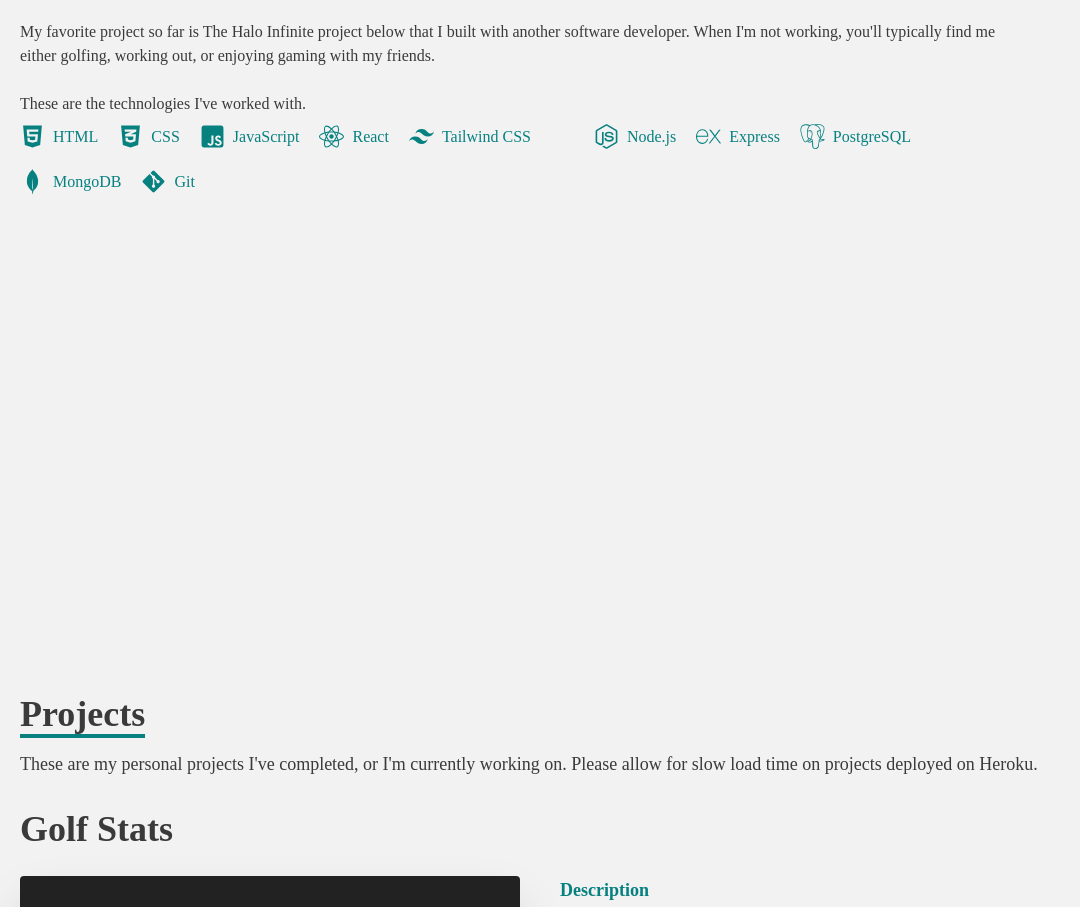
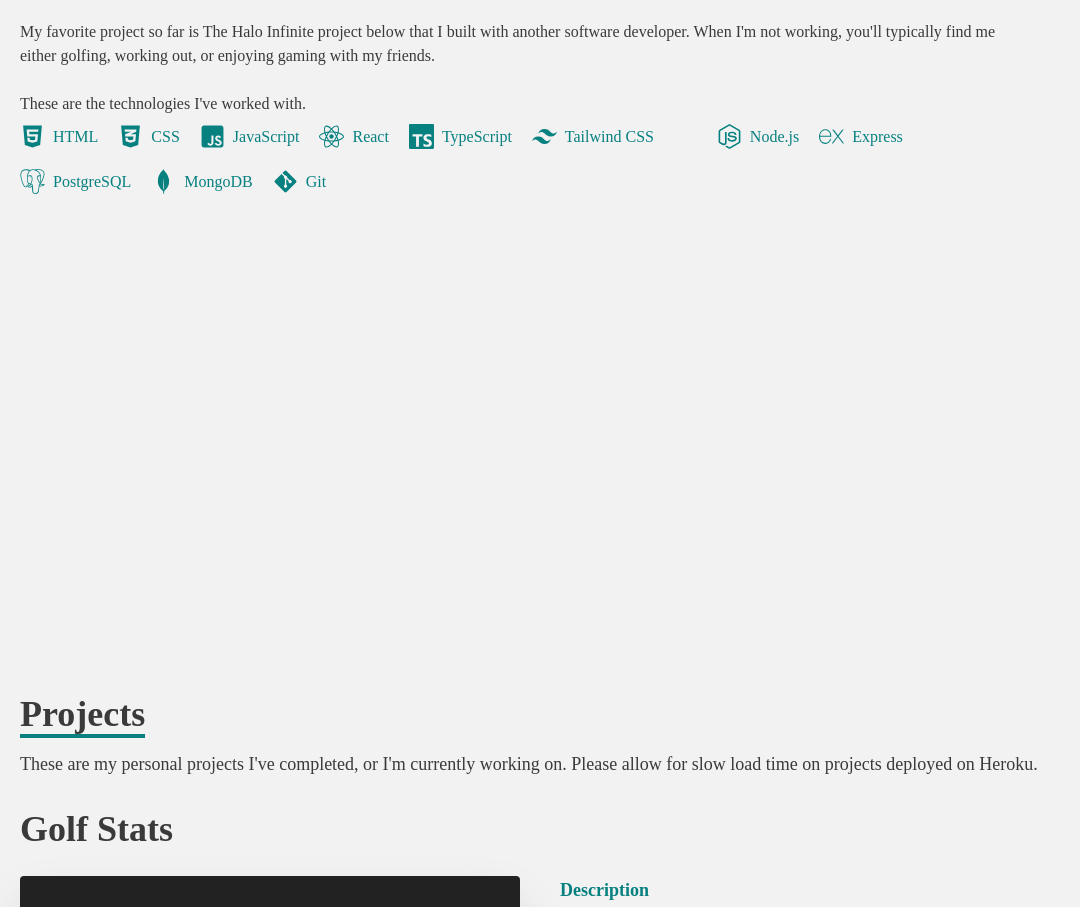
Before and after one commit to dougbeckwith/portfolio, a React (Create React App) app: page / in a window 1280 px wide. Shown: the part 1260-2167 px from the top of the page, without its empty margins (0-1080 px from the left). Built offline with nearby package versions, Linux system fonts and the light colour scheme.

Commit message:
add typescript to skills

```diff
--- a/src/components/about/About.jsx
+++ b/src/components/about/About.jsx
@@ -11,7 +11,8 @@ import {
   SiTailwindcss,
   SiMongodb,
   SiExpress,
-  SiPostgresql
+  SiPostgresql,
+  SiTypescript
 } from "react-icons/si";
 
 const About = () => {
@@ -61,6 +62,10 @@ const About = () => {
                 <p className="pl-2">React</p>
               </div>
               <div className="flex items-center">
+                <SiTypescript size={25} />
+                <p className="pl-2">TypeScript</p>
+              </div>
+              <div className="flex items-center">
                 <SiTailwindcss size={25} />
                 <p className="pl-2 w-[140px]">Tailwind CSS</p>
               </div>
```
